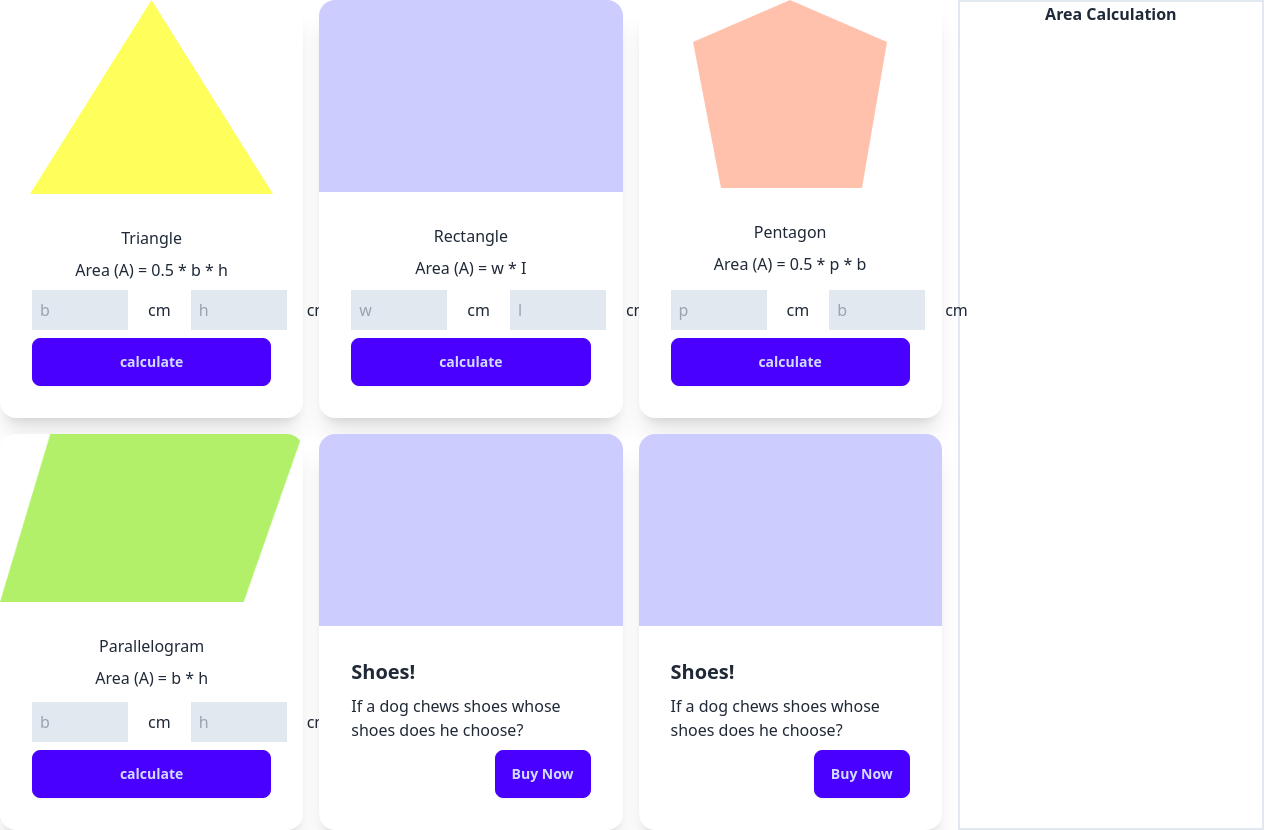
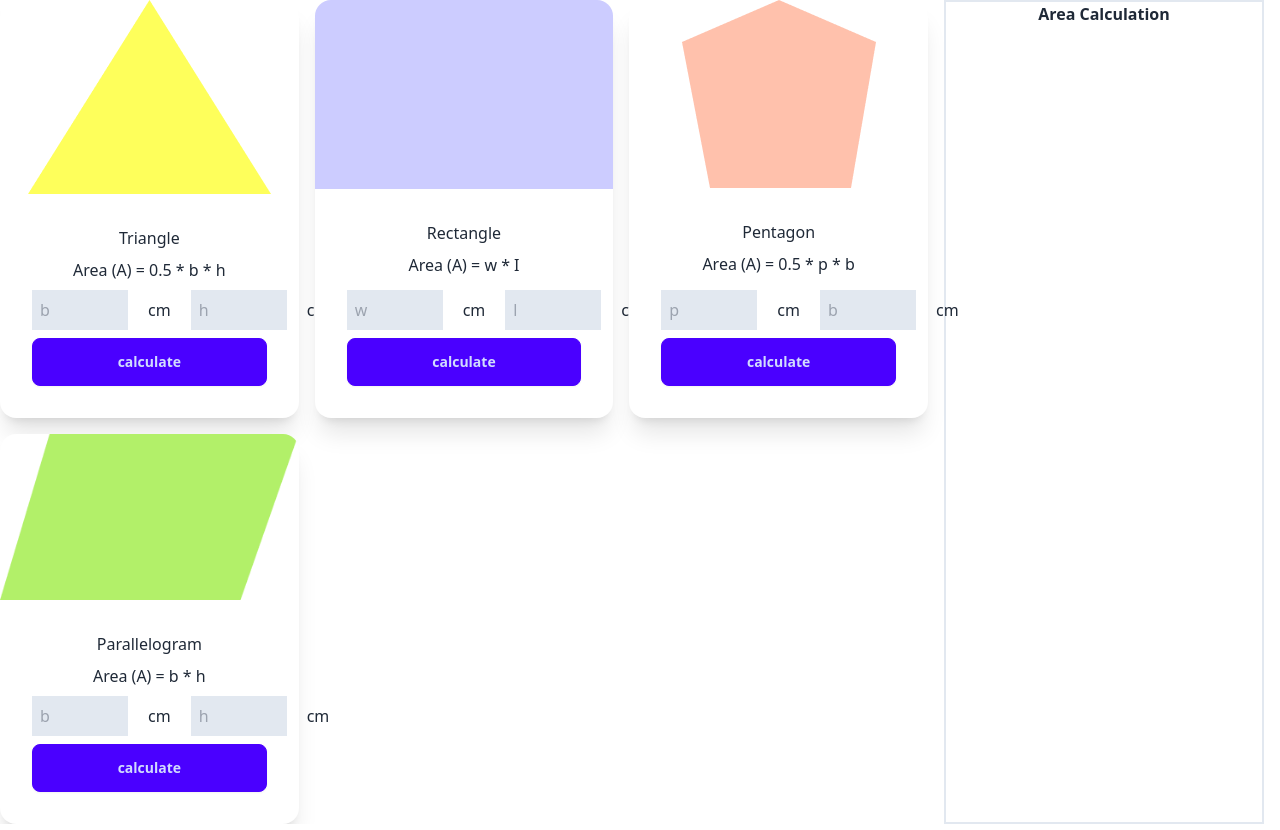
Before and after one commit to azmaeenmahtab/integrate-javascript, a plain HTML site: page index.html in a window 1280 px wide. Drawn offline with nearby package versions, Linux system fonts and the light colour scheme.

Commit message:
checking

```diff
--- a/index.html
+++ b/index.html
@@ -94,30 +94,7 @@
                     </div>
                 </div>
             </div>
-            <div class="card bg-base-100  shadow-xl max-w-96">
-                <figure>
-                    <img src="images/rectangle.png" alt="Shoes" />
-                </figure>
-                <div class="card-body">
-                    <h2 class="card-title">Shoes!</h2>
-                    <p>If a dog chews shoes whose shoes does he choose?</p>
-                    <div class="card-actions justify-end">
-                        <button class="btn btn-primary">Buy Now</button>
-                    </div>
-                </div>
-            </div>
-            <div class="card bg-base-100  shadow-xl max-w-96">
-                <figure>
-                    <img src="images/rectangle.png" alt="Shoes" />
-                </figure>
-                <div class="card-body">
-                    <h2 class="card-title">Shoes!</h2>
-                    <p>If a dog chews shoes whose shoes does he choose?</p>
-                    <div class="card-actions justify-end">
-                        <button class="btn btn-primary">Buy Now</button>
-                    </div>
-                </div>
-            </div>
+
         </div>
         <div class="w-96 text-center font-bold border-2 border-slate-200 mx-4">
             <h1>Area Calculation</h1>
```
